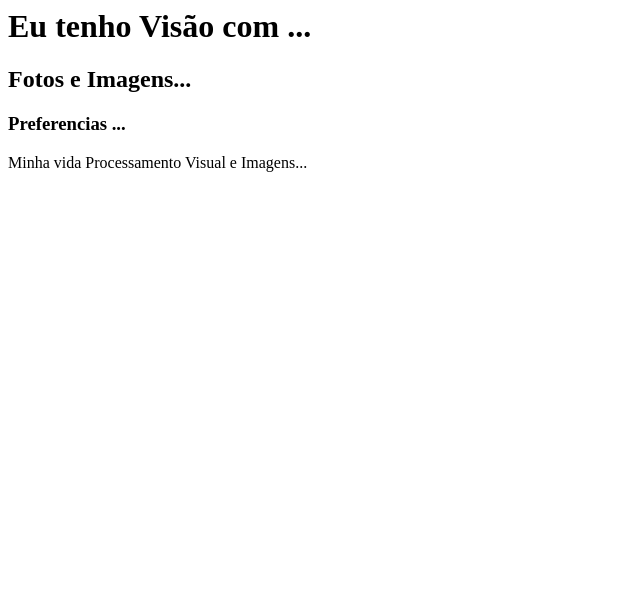
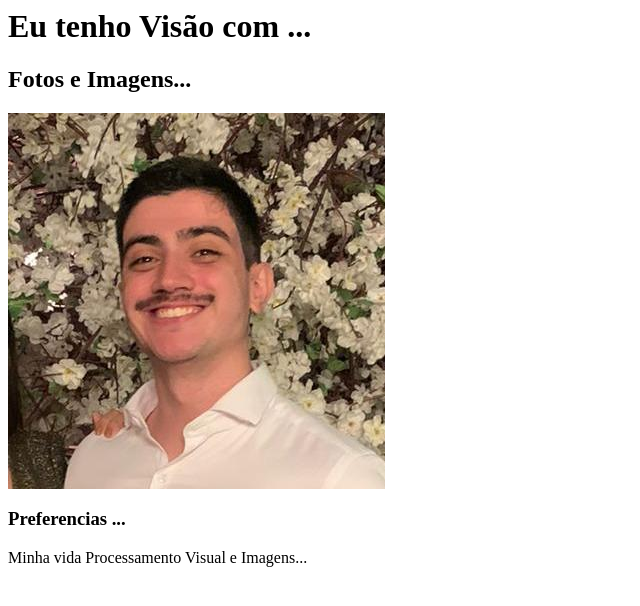
Before and after one commit to guiedup/guiedup.github.io, a plain HTML site: page index.html in a window 1280 px wide. Shown: the whole page, without its empty margins (0-640 px from the left). Drawn offline with Linux system fonts and the light colour scheme.

Commit message:
Update index.html
Foto de perfil adicionada

```diff
--- a/index.html
+++ b/index.html
@@ -2,6 +2,7 @@
 <body>
 <h1>Eu tenho Visão com ...</h1>
 <h2>Fotos e Imagens...</h2>
+   <img src="perfil.jpg" alt="Me">
 <h3>Preferencias ...</h3>
 <p>Minha vida Processamento Visual e Imagens...</p>
 </body>
```
